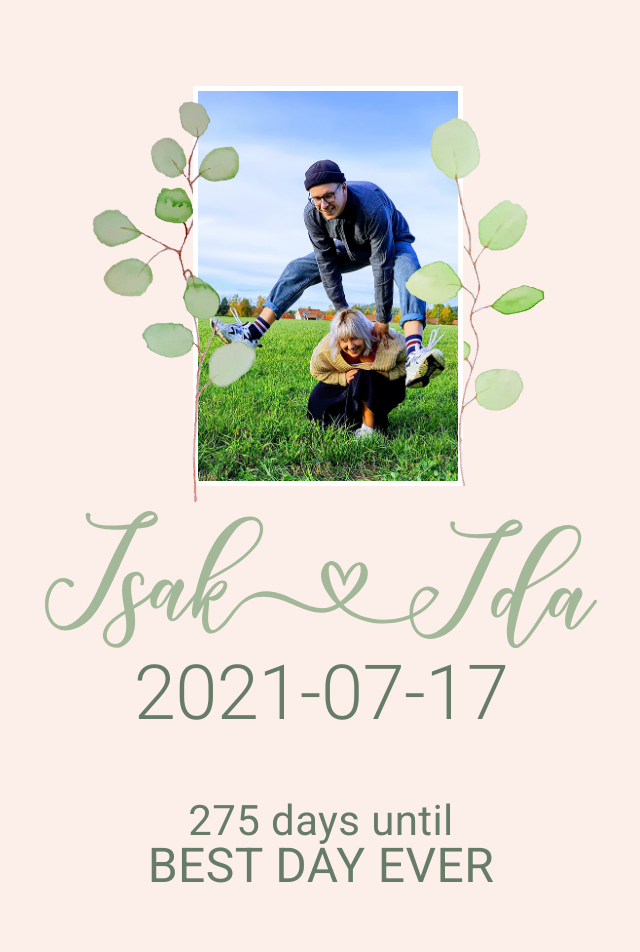
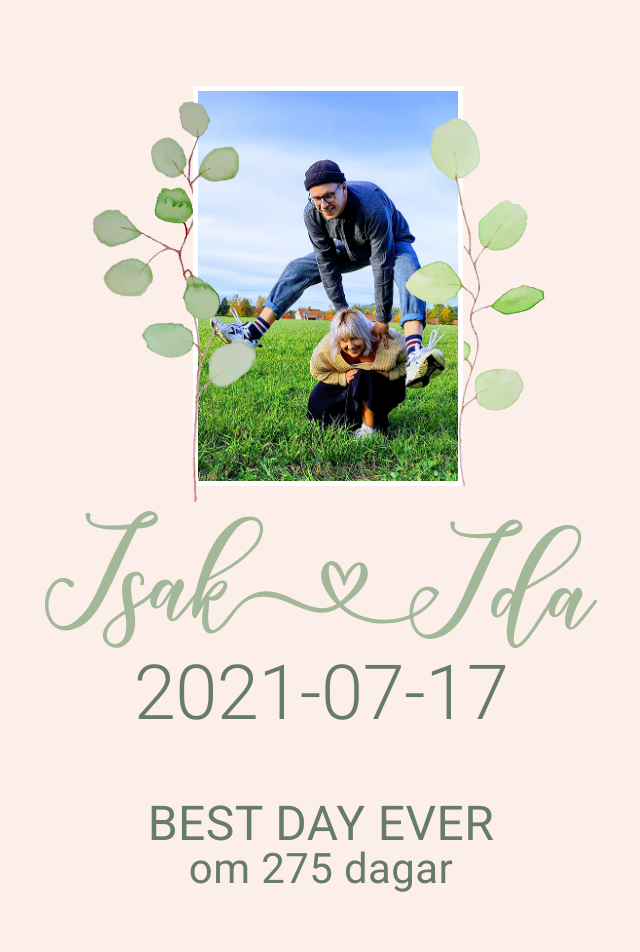
Before and after one commit to isakhjartaida/isakhjartaida.github.io, a React (Create React App) app in the folder isakhjartaida/: page / in a window 1280 px wide. Shown: the top 952 px of the page, without its empty margins (319-959 px from the left). Built offline with nearby package versions, Linux system fonts and the light colour scheme; a web font is replaced by a local one.

Commit message:
Change timer text

```diff
--- a/isakhjartaida/src/Time/Time.js
+++ b/isakhjartaida/src/Time/Time.js
@@ -30,14 +30,14 @@ export default function Time() {
         justifyContent="center"
         alignItems="center"
       >
-        { days > 0 &&
-          <Typography className={classes.countdown}>
-            {days} days until
-          </Typography>
-        }
         <Typography className={classes.bestDayEver}>
           BEST DAY EVER
         </Typography>
+        { days > 0 &&
+          <Typography className={classes.countdown}>
+            om {days} dag{ days > 1 && 'ar' }
+          </Typography>
+        }
       </Box>
     );
   };
```
